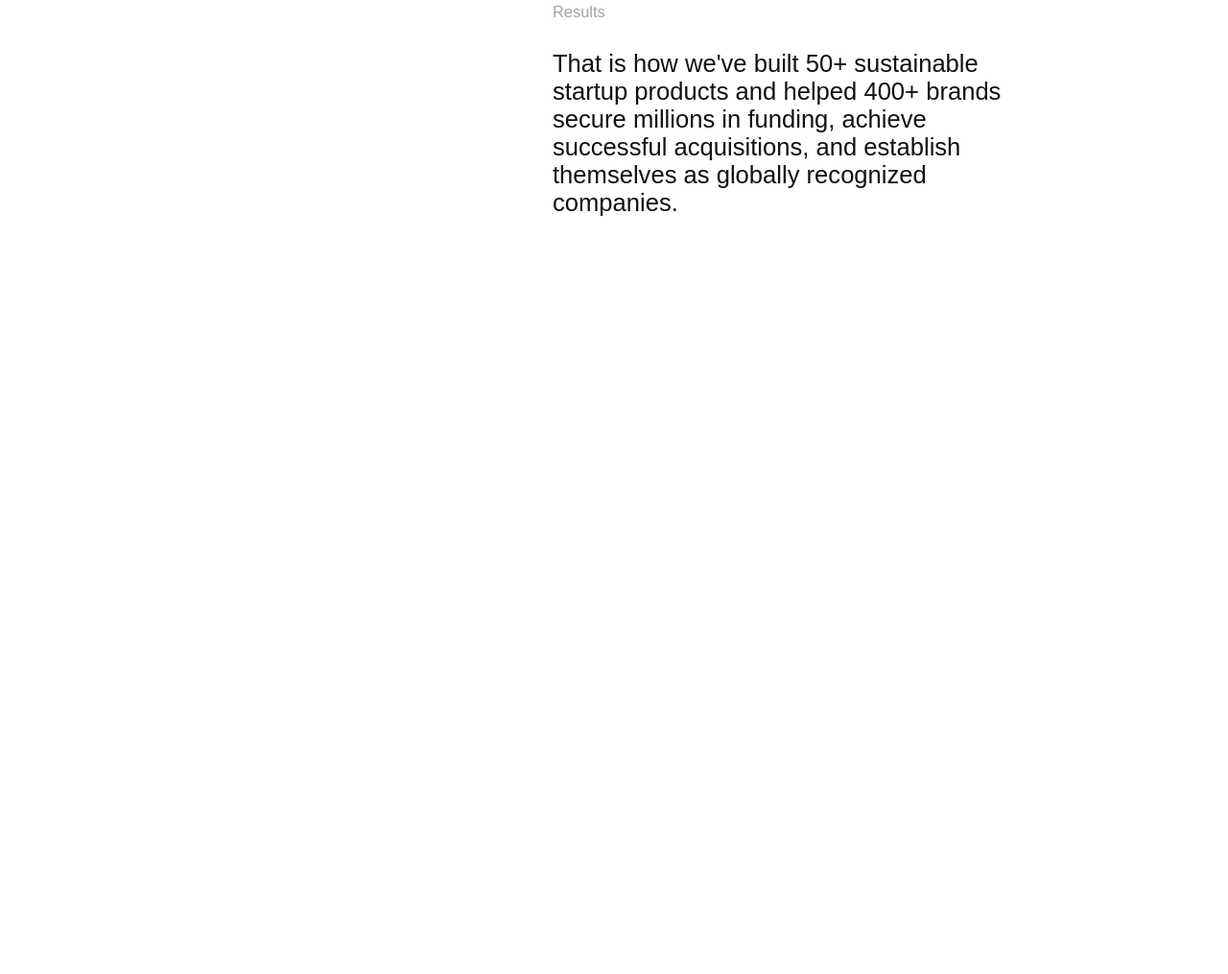
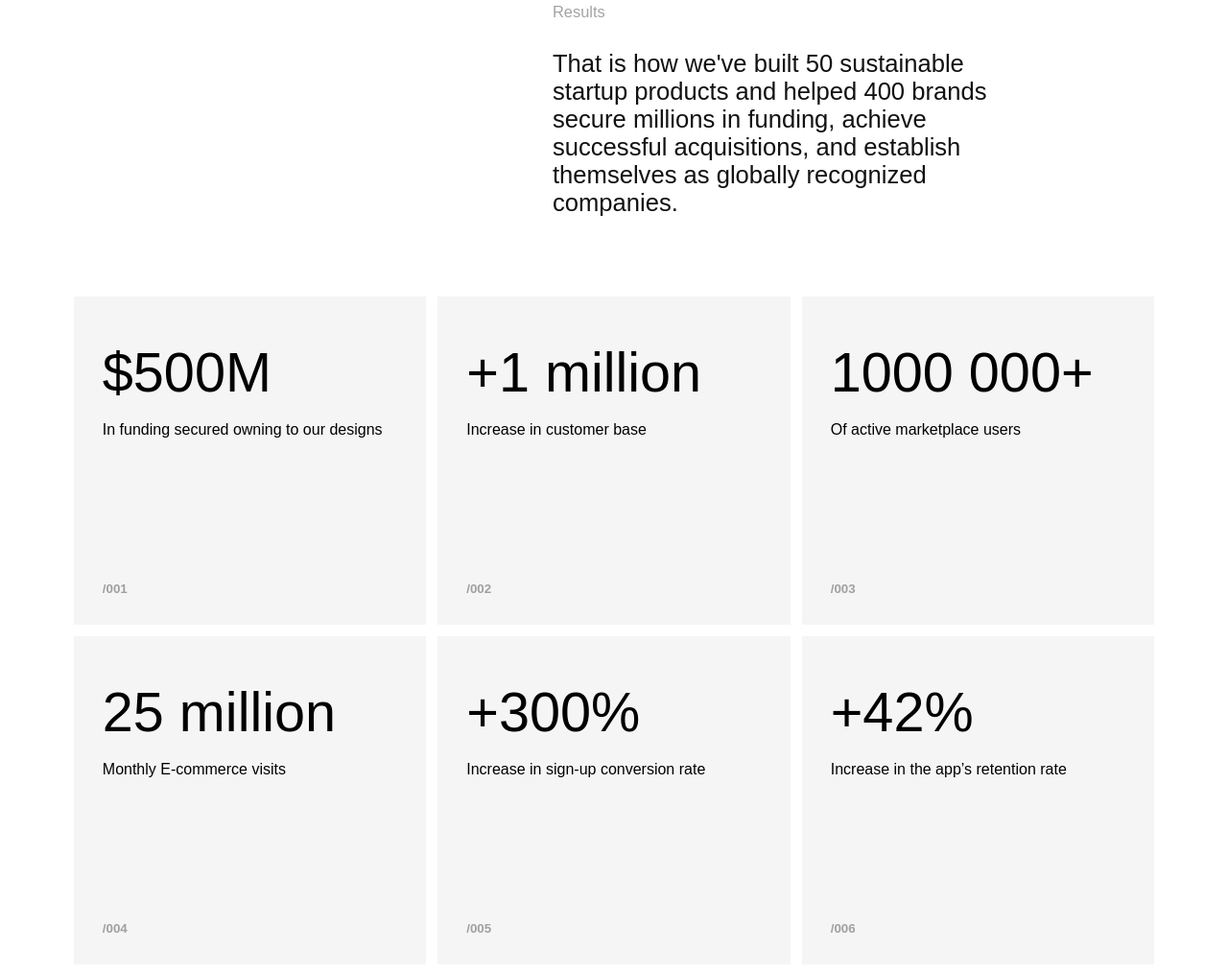
Before and after one commit to 0zohaibali01/LAZAREV., a plain HTML site: page index.html in a window 1280 px wide. Shown: the part 3085-4100 px from the top of the page at 96% size. Before the commit the page ends 3386 px from the top, so only its background shows below. Drawn offline with Linux system fonts and the light colour scheme.

Commit message:
sec4 done

```diff
--- a/index.html
+++ b/index.html
@@ -7,6 +7,7 @@
     <title>Lazarav</title>
     <link rel="stylesheet" href="style.css">
     <link rel="icon" href="favicon.ico" type="image/x-icon">
+
 </head>
 
 <body>
@@ -69,6 +70,7 @@
             </div>
         </div>
     </nav>
+
     <section class="anav">
         <div class="m">
 
@@ -327,12 +329,86 @@
                         Results
                     </div>
                     <div class="RSLW_P">
-                        That is how we've built 50+ sustainable startup products and helped 400+ brands secure millions in funding, achieve successful acquisitions, and establish themselves as globally recognized companies.
+                        That is how we've built 50 sustainable startup products and helped 400 brands secure millions
+                        in funding, achieve successful acquisitions, and establish themselves as globally recognized
+                        companies.
                     </div>
                 </div>
             </div>
         </div>
     </section>
+
+    <section class="sec4">
+        <div class="acheivements">
+            <div class="card">
+                <div class="cardupperpart">
+                    <div class="heading">
+                        $500M
+                    </div>
+                    <p>In funding secured owning to our designs</p>
+                </div>
+                <small>/001</small>
+            </div>
+            <div class="card">
+                <div class="cardupperpart">
+                    <div class="heading">
+                        +1 million
+                    </div>
+                    <p>Increase in customer base</p>
+                </div>
+                <small>/002</small>
+            </div>
+            <div class="card">
+                <div class="cardupperpart">
+                    <div class="heading">
+                        1000 000+
+                    </div>
+                    <p>Of active marketplace users</p>
+                </div>
+                <small>/003</small>
+            </div>
+            <div class="card">
+                <div class="cardupperpart">
+                    <div class="heading">
+                        25 million
+                    </div>
+                    <p>Monthly E-commerce visits</p>
+                </div>
+                <small>/004</small>
+            </div>
+            <div class="card">
+                <div class="cardupperpart">
+                    <div class="heading">
+                        +300%
+                    </div>
+                    <p>Increase in sign-up conversion rate</p>
+                </div>
+                <small>/005</small>
+            </div>
+            <div class="card">
+                <div class="cardupperpart">
+                    <div class="heading">
+                        +42%
+                    </div>
+                    <p>Increase in the app’s retention rate</p>
+                </div>
+                <small>/006</small>
+            </div>
+        </div>
+    </section>
+
+    <section class="sec5">
+        <h2>Featured digital<br>design projects</h2>
+        <div class="">
+            <h2 class="">Featured digital<br>design projects</h2>
+            <p class="">
+                Our portfolio encompasses a wide range of digital designs essential for the growth of modern
+                businesses. From B2B SaaS and B2C mobile apps to marketing design for promotions, we display our work
+                created for early-stage startups and enterprises at various stages of their growth.
+            </p>
+        </div>
+    </section>
+
     <script src="script.js"></script>
 </body>
 
--- a/style.css
+++ b/style.css
@@ -367,7 +367,6 @@ nav {
 
 .sec3 {
     width: 90%;
-    height: 85vh;
     padding-top: 130px;
 }
 
@@ -378,7 +377,8 @@ h1 {
 }
 
 .sec3 {
-    height: 87vh;
+    height: 78vh;
+    margin-bottom: 10vh;
 }
 
 .reghtsideupper {
@@ -403,7 +403,8 @@ h1 {
     justify-content: space-around;
 }
 
-.RSUP_H ,.RSLW_H{
+.RSUP_H,
+.RSLW_H {
     font-size: 16.4px;
     color: rgb(163, 163, 163);
     font-style: normal;
@@ -411,13 +412,61 @@ h1 {
     padding-bottom: 30px;
 }
 
-.RSUP_P,.RSLW_P {
+.RSUP_P,
+.RSLW_P {
     font-size: 25.6px;
     font-style: normal;
     font-weight: 500;
     color: rgb(17, 17, 17);
 }
 
-.reghtsideupper{
+.reghtsideupper {
     padding-bottom: 30px;
 }
+
+
+.sec4 {
+    width: 88%;
+    height: 87vh;
+    margin: auto;
+    margin-bottom: 15vw;
+}
+
+.acheivements {
+    box-sizing: border-box;
+    height: 100%;
+    display: grid;
+    grid-template-columns: repeat(auto-fit, minmax(32%, 1fr));
+    gap: 12px;
+}
+
+.card {
+    box-sizing: border-box;
+    background-color: #F5F5F5;
+    padding: 30px;
+    display: flex;
+    flex-direction: column;
+    justify-content: space-between;
+    align-items: flex-start;
+}
+
+.heading{
+    font-size: 4.5vw;
+    margin-bottom: 1.4vw;
+}
+
+.card small{
+    color: #a0a0a0;
+    font-weight: 700;
+}
+
+.cardupperpart{
+    padding-top: 2vh;
+}
+
+
+.sec5{
+    width: 90%;
+    margin: auto;
+    height: 75vh;
+}
```
Also changed, not shown: linkedin.jpg (deleted).
